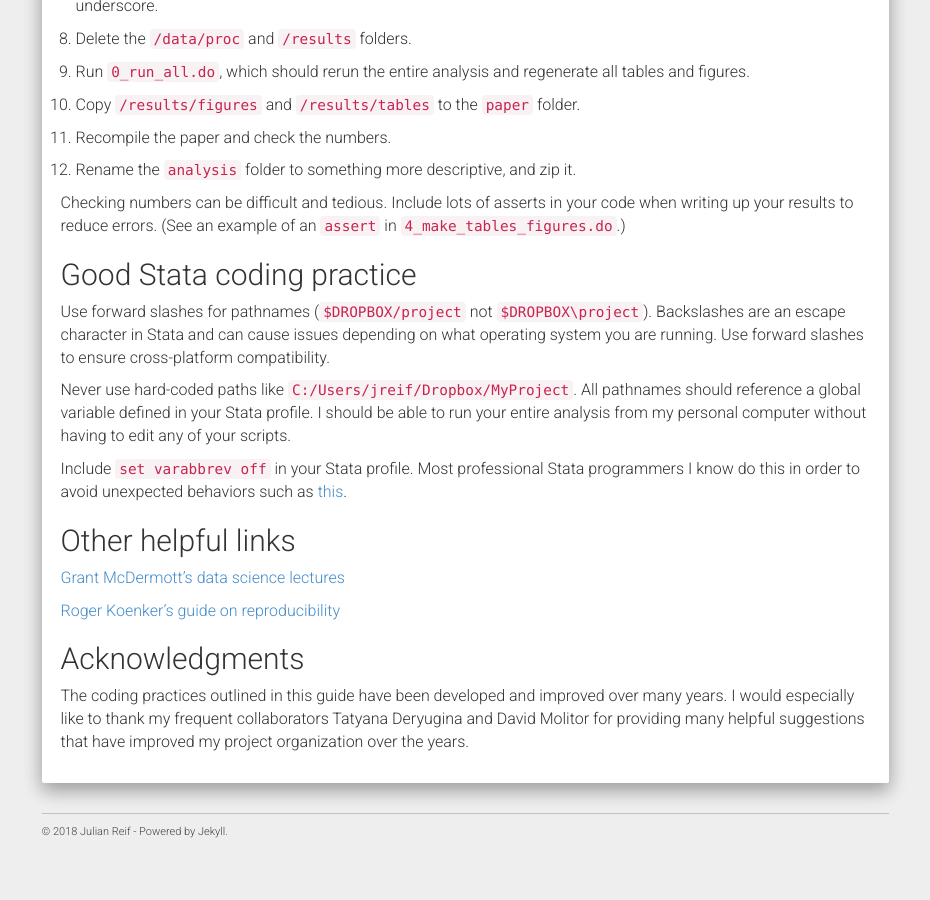
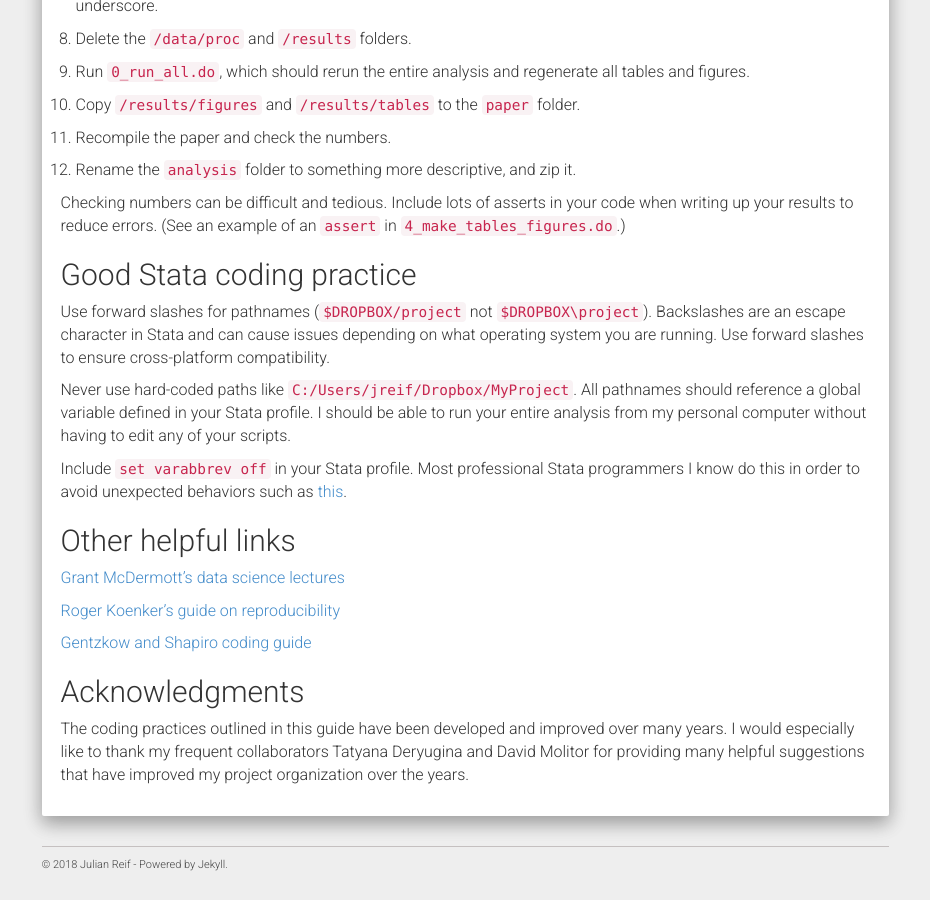
Before and after one commit to reifjulian/reifjulian.github.io, a Jekyll site: the page built from guide.md, in a window 1280 px wide and 900 px high, scrolled down 4919 px. Shown: the whole window, without its empty margins (321-1251 px from the left). Built offline with Jekyll 4.4.1, drawn with Linux system fonts in a browser that asks for light colours; nearby versions of some CDN libraries; our own code applies the rules of GitHub Pages for plain Markdown files; comment, search, counter and statistics services are not loaded; before the commit the page ends 5786 px from its top, so only the background shows below that.

Commit message:
Update guide.md

```diff
--- a/guide.md
+++ b/guide.md
@@ -202,6 +202,7 @@ Include `set varabbrev off` in your Stata profile.  Most professional Stata prog
 
 [Roger Koenker's guide on reproducibility](http://www.econ.uiuc.edu/~roger/research/repro)
 
+[Gentzkow and Shapiro coding guide](https://web.stanford.edu/~gentzkow/research/CodeAndData.pdf)
 
 
 ## Acknowledgments
```
